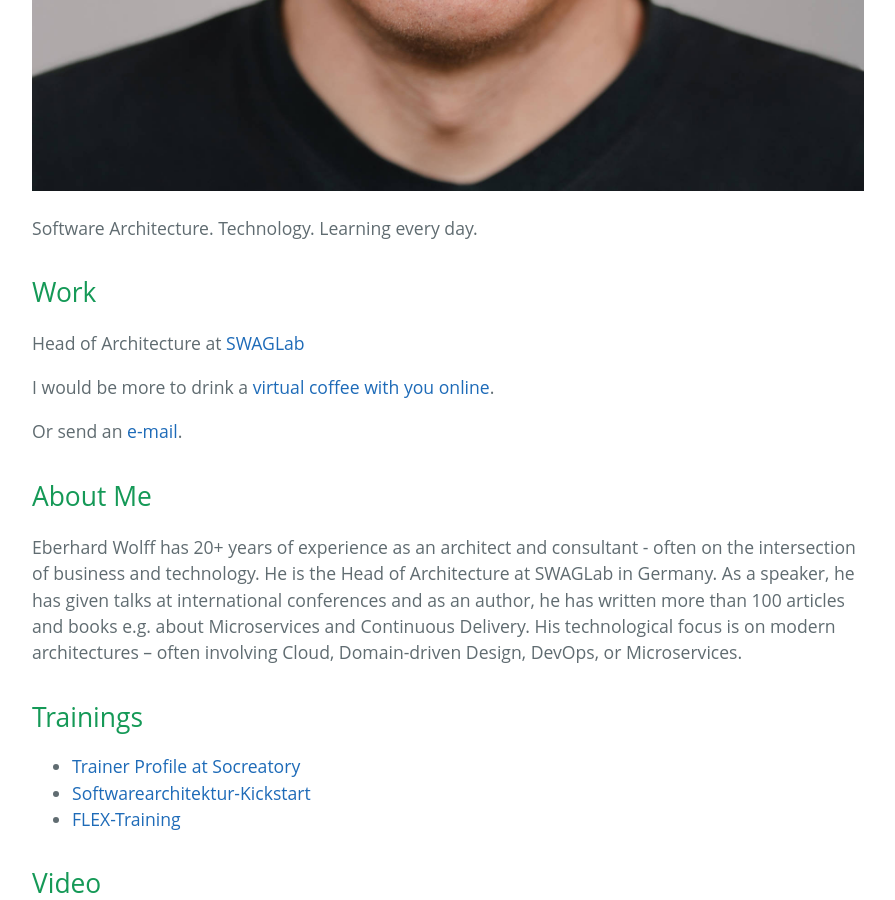
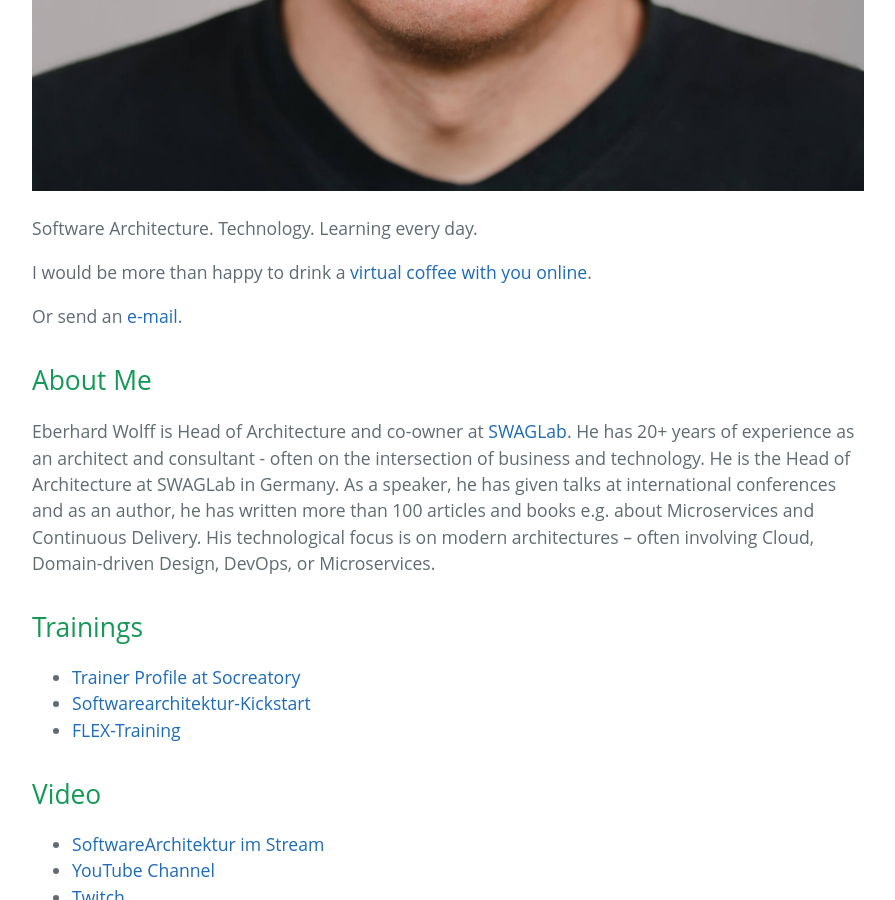
Before and after one commit to ewolff/ewolff.com, a Jekyll site: the page built from index-en.md, in a window 1280 px wide and 900 px high, scrolled down 937 px. Shown: the whole window, without its empty margins (192-1087 px from the left). Built offline with Jekyll 4.4.1, drawn with Linux system fonts in a browser that asks for light colours; our own code applies the rules of GitHub Pages for plain Markdown files.

Commit message:
Minor tweaks

```diff
--- a/index-en.md
+++ b/index-en.md
@@ -10,11 +10,8 @@
 
 Software Architecture. Technology. Learning every day.
 
-## Work
-
-Head of Architecture at [SWAGLab](https://swaglab.rocks/)
-
-I would be more to drink a [virtual coffee with you online](https://calendly.com/eberhard-wolff-swaglab/).
+I would be more than happy to drink a [virtual coffee with you
+online](https://calendly.com/eberhard-wolff-swaglab/).
 
 <script>
 function decryptEmail(encoded) {
@@ -28,15 +25,15 @@
 
 ## About Me
 
-Eberhard Wolff has 20+ years of experience as an architect and
-consultant - often on the intersection of business and technology. He
-is the Head of Architecture at SWAGLab in Germany. As a speaker, he
-has given talks at international conferences and as an author, he has
-written more than 100 articles and books e.g. about Microservices and
-Continuous Delivery. His technological focus is on modern
-architectures – often involving Cloud, Domain-driven Design, DevOps,
-or Microservices.
-
+Eberhard Wolff is Head of Architecture and co-owner at
+[SWAGLab](https://swaglab.rocks/). He has 20+ years of experience as
+an architect and consultant - often on the intersection of business
+and technology. He is the Head of Architecture at SWAGLab in
+Germany. As a speaker, he has given talks at international conferences
+and as an author, he has written more than 100 articles and books
+e.g. about Microservices and Continuous Delivery. His technological
+focus is on modern architectures – often involving Cloud,
+Domain-driven Design, DevOps, or Microservices.
 
 ## Trainings
 
```
Also changed, not shown: index.md (+2 -6 lines).
